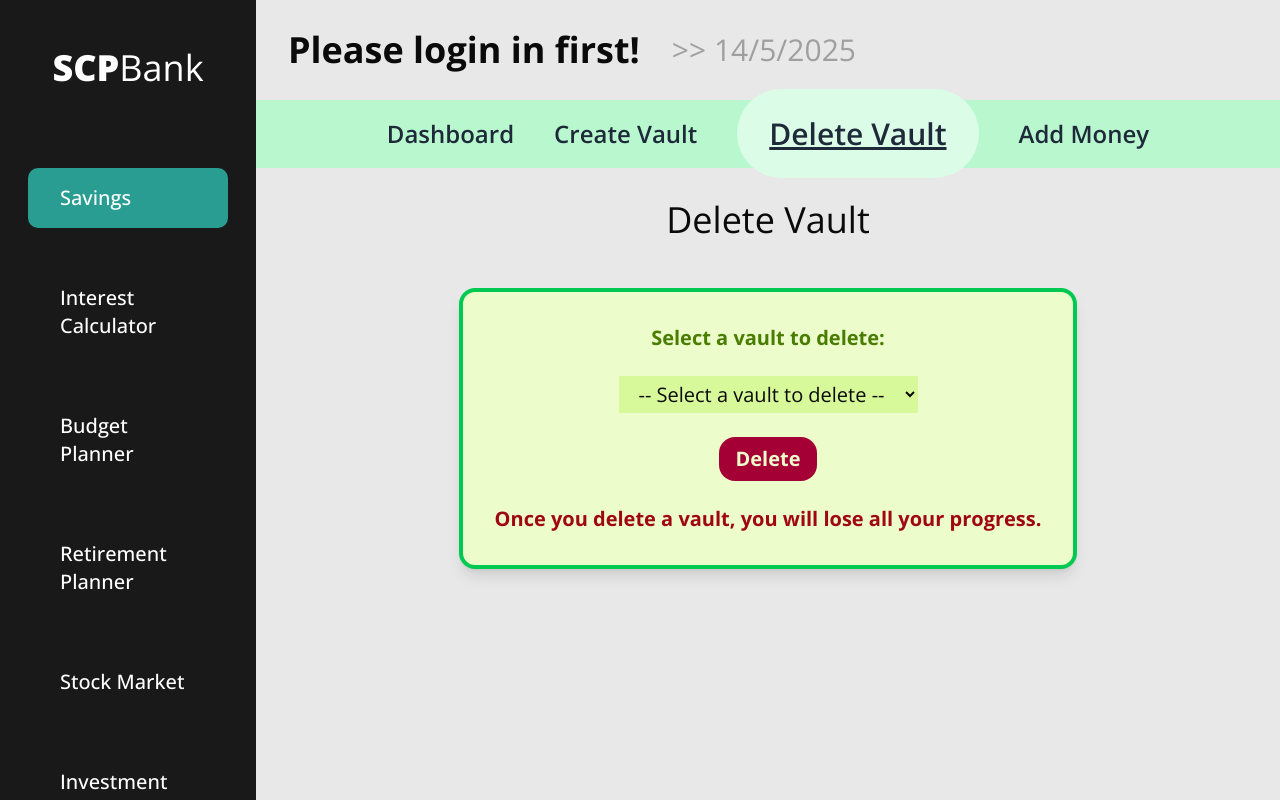
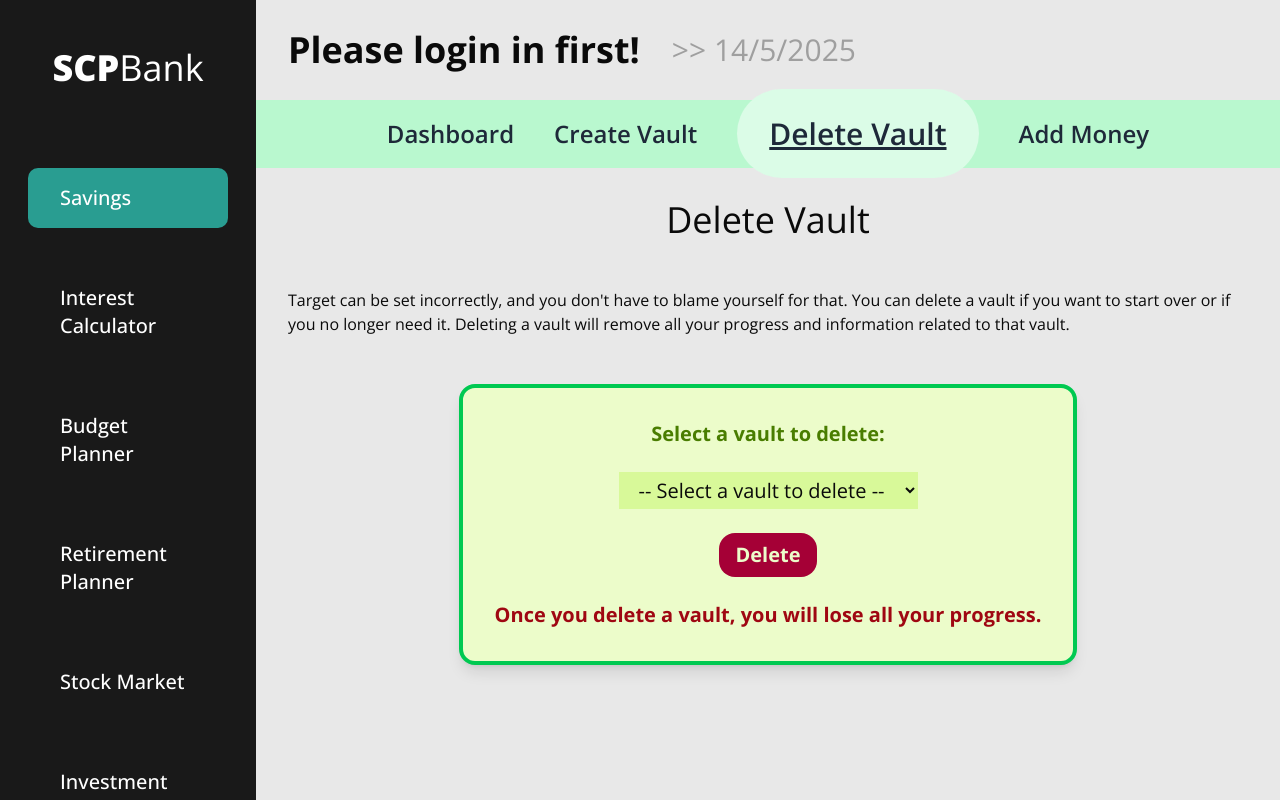
Before and after one commit to SCPassion/scpbank-ts, a React (Vite) app: page /savings/delete in a window 1280 px wide. Shown: the top 800 px of the page. Built offline with nearby package versions, Linux system fonts and the light colour scheme.

Commit message:
Add informational paragraphs to AddMoney and DeleteVault components

```diff
--- a/src/pages/Saving/AddMoney.tsx
+++ b/src/pages/Saving/AddMoney.tsx
@@ -63,6 +63,10 @@ export default function AddMoney() {
       <h2 className="font-bol text-4xl">
         Pick up your vault and add money now!
       </h2>
+      <p>
+        You can add money to your vault at any time. This is a great way to
+        increase your savings and reach your goals faster.
+      </p>
 
       <form
         className="hover:border-lime-00 flex flex-col items-center justify-center gap-6 rounded-2xl border-4 border-green-500 bg-lime-100 p-8 shadow-lg duration-300 hover:border-8 hover:border-lime-800 hover:shadow-xl"
--- a/src/pages/Saving/DeleteVault.tsx
+++ b/src/pages/Saving/DeleteVault.tsx
@@ -45,6 +45,12 @@ export default function DeleteVault() {
   return (
     <div className="flex flex-col items-center justify-center gap-12 px-8 py-8">
       <h2 className="font-bol text-4xl">Delete Vault</h2>
+      <p>
+        Target can be set incorrectly, and you don't have to blame yourself for
+        that. You can delete a vault if you want to start over or if you no
+        longer need it. Deleting a vault will remove all your progress and
+        information related to that vault.
+      </p>
 
       <form
         className="hover:border-lime-00 flex flex-col items-center justify-center gap-6 rounded-2xl border-4 border-green-500 bg-lime-100 p-8 shadow-lg duration-300 hover:border-8 hover:border-lime-800 hover:shadow-xl"
```
